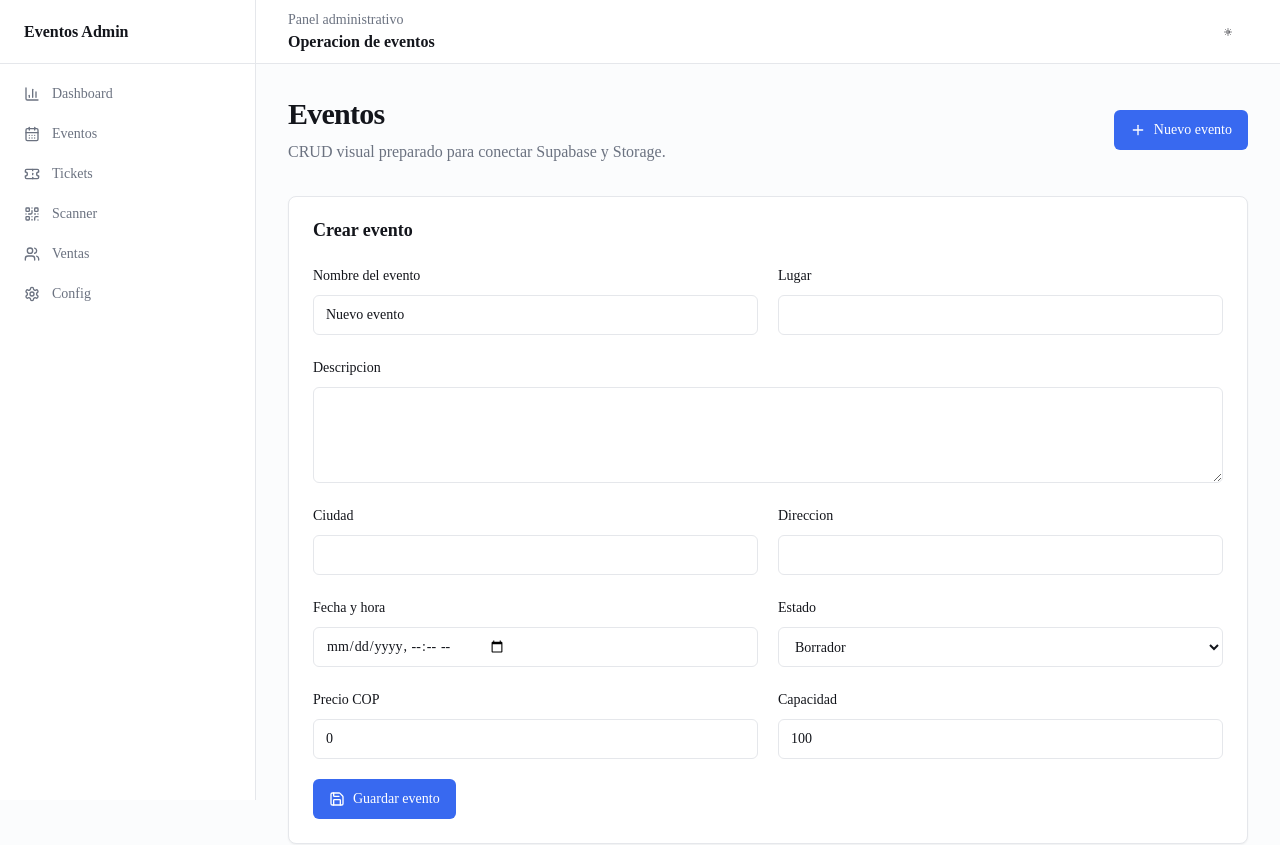
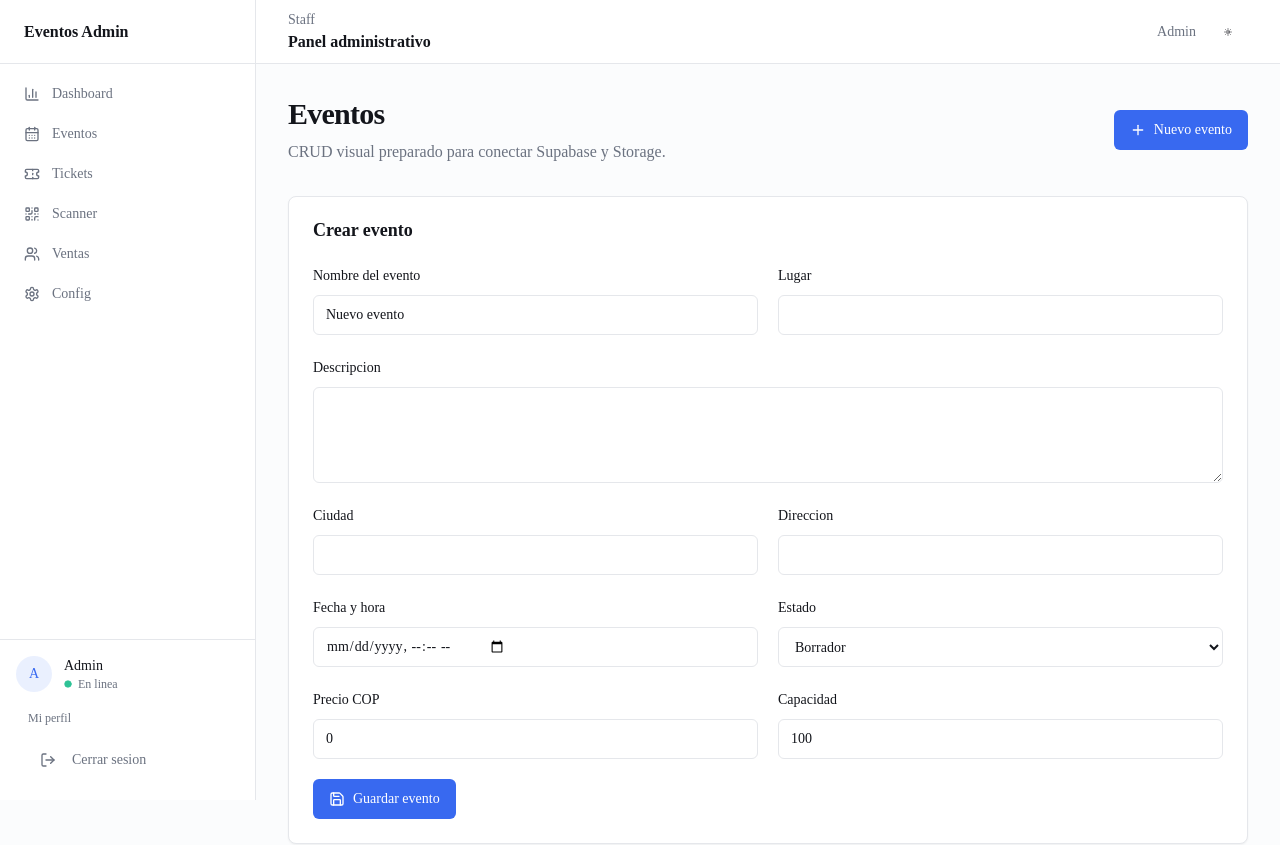
Before and after one commit to Osarik/eventos-platform, a Next.js app: page /dashboard/eventos in a window 1280 px wide. Shown: the top 845 px of the page. Built offline with nearby package versions, Linux system fonts and the light colour scheme; no server answers; the database is empty.

Commit message:
feat: add security layer - middleware role check, 403 page, requireRole helper, logout, admin header with profile

```diff
--- a/src/app/(admin)/layout.tsx
+++ b/src/app/(admin)/layout.tsx
@@ -1,6 +1,6 @@
 import { AdminShell } from "@/features/dashboard/components/admin-shell";
 
-export default function ProtectedLayout({
+export default async function ProtectedLayout({
   children
 }: {
   children: React.ReactNode;
--- /dev/null
+++ b/src/app/(public)/acceso-denegado/page.tsx
@@ -0,0 +1,32 @@
+import { ShieldOff } from "lucide-react";
+import Link from "next/link";
+
+import { Button } from "@/components/ui/button";
+
+export const metadata = {
+  title: "Acceso Denegado"
+};
+
+export default function ForbiddenPage() {
+  return (
+    <main className="container flex min-h-[calc(100vh-8rem)] items-center justify-center py-12">
+      <div className="max-w-md text-center">
+        <div className="mx-auto flex h-16 w-16 items-center justify-center rounded-full bg-destructive/10">
+          <ShieldOff className="h-8 w-8 text-destructive" />
+        </div>
+        <h1 className="mt-6 text-3xl font-semibold tracking-tight">
+          Acceso denegado
+        </h1>
+        <p className="mt-3 text-muted-foreground">
+          No tienes permisos para acceder a esta pagina. Si crees que esto es un
+          error, contacta al administrador.
+        </p>
+        <div className="mt-8 flex justify-center gap-3">
+          <Button asChild variant="outline">
+            <Link href="/">Volver al inicio</Link>
+          </Button>
+        </div>
+      </div>
+    </main>
+  );
+}
--- a/src/app/(public)/mi-cuenta/layout.tsx
+++ b/src/app/(public)/mi-cuenta/layout.tsx
@@ -1,8 +1,8 @@
 import { User } from "lucide-react";
 import Link from "next/link";
-import { redirect } from "next/navigation";
 
 import { createSupabaseServerPageClient } from "@/services/supabase/server";
+import { LogoutButton } from "@/features/auth/components/logout-button";
 
 export default async function MiCuentaLayout({
   children
@@ -14,15 +14,11 @@
     data: { user }
   } = await supabase.auth.getUser();
 
-  if (!user) {
-    redirect("/login?next=/mi-cuenta");
-  }
-
   const { data: profile } = await supabase
     .from("usuarios")
     .select("full_name, email")
-    .eq("id", user.id)
-    .single();
+    .eq("id", user?.id ?? "")
+    .maybeSingle();
 
   return (
     <main className="container py-10">
@@ -34,16 +30,19 @@
           <div>
             <h1 className="text-xl font-semibold">Mi Cuenta</h1>
             <p className="text-sm text-muted-foreground">
-              {profile?.full_name ?? profile?.email ?? user.email}
+              {profile?.full_name ?? profile?.email ?? user?.email}
             </p>
           </div>
         </div>
+        <div className="flex items-center gap-3">
           <Link
             href="/eventos"
             className="text-sm text-muted-foreground underline-offset-4 hover:text-primary hover:underline"
           >
             Ver eventos
           </Link>
+          <LogoutButton />
+        </div>
       </div>
       {children}
     </main>
--- /dev/null
+++ b/src/features/auth/components/logout-button.tsx
@@ -0,0 +1,29 @@
+"use client";
+
+import { LogOut } from "lucide-react";
+import { useRouter } from "next/navigation";
+
+import { Button } from "@/components/ui/button";
+import { createSupabaseBrowserClient } from "@/services/supabase/client";
+
+export function LogoutButton({
+  variant = "outline"
+}: {
+  variant?: "outline" | "ghost" | "default";
+}) {
+  const router = useRouter();
+
+  async function handleLogout() {
+    const supabase = createSupabaseBrowserClient();
+    await supabase.auth.signOut();
+    router.push("/");
+    router.refresh();
+  }
+
+  return (
+    <Button variant={variant} size="sm" onClick={handleLogout}>
+      <LogOut className="mr-2 h-4 w-4" />
+      Cerrar sesion
+    </Button>
+  );
+}
--- a/src/features/dashboard/components/admin-shell.tsx
+++ b/src/features/dashboard/components/admin-shell.tsx
@@ -2,6 +2,7 @@
 import {
   BarChart3,
   CalendarDays,
+  Circle,
   QrCode,
   Settings,
   Ticket,
@@ -9,6 +10,8 @@
 } from "lucide-react";
 
 import { ThemeToggle } from "@/components/layout/theme-toggle";
+import { LogoutButton } from "@/features/auth/components/logout-button";
+import { createSupabaseServerPageClient } from "@/services/supabase/server";
 
 const navItems = [
   { href: "/dashboard", label: "Dashboard", icon: BarChart3 },
@@ -19,14 +22,34 @@
   { href: "/dashboard/configuracion", label: "Config", icon: Settings }
 ];
 
-export function AdminShell({ children }: { children: React.ReactNode }) {
+export async function AdminShell({ children }: { children: React.ReactNode }) {
+  const supabase = await createSupabaseServerPageClient();
+  const {
+    data: { user }
+  } = await supabase.auth.getUser();
+
+  const { data: profile } = await supabase
+    .from("usuarios")
+    .select("full_name, email, role")
+    .eq("id", user?.id ?? "")
+    .maybeSingle();
+
+  const displayName =
+    profile?.full_name ?? profile?.email ?? user?.email ?? "Admin";
+  const roleLabel =
+    profile?.role === "super_admin"
+      ? "Super Administrador"
+      : profile?.role === "admin"
+        ? "Administrador"
+        : "Staff";
+
   return (
     <div className="min-h-screen bg-muted/30">
-      <aside className="fixed inset-y-0 left-0 hidden w-64 border-r bg-background lg:block">
+      <aside className="fixed inset-y-0 left-0 hidden w-64 border-r bg-background lg:flex lg:flex-col">
         <div className="flex h-16 items-center border-b px-6 font-semibold">
           Eventos Admin
         </div>
-        <nav className="space-y-1 p-3">
+        <nav className="flex-1 space-y-1 overflow-y-auto p-3">
           {navItems.map((item) => (
             <Link
               key={item.href}
@@ -38,16 +61,44 @@
             </Link>
           ))}
         </nav>
+        <div className="border-t p-4">
+          <div className="flex items-center gap-3">
+            <div className="flex h-9 w-9 items-center justify-center rounded-full bg-primary/10 text-sm font-medium text-primary">
+              {displayName.charAt(0).toUpperCase()}
+            </div>
+            <div className="flex-1 truncate">
+              <p className="truncate text-sm font-medium">{displayName}</p>
+              <div className="flex items-center gap-1.5 text-xs text-muted-foreground">
+                <Circle className="h-2 w-2 fill-accent text-accent" />
+                En linea
+              </div>
+            </div>
+          </div>
+          <div className="mt-3 space-y-1">
+            <Link
+              href="/"
+              className="block rounded-md px-3 py-1.5 text-xs text-muted-foreground hover:bg-secondary hover:text-foreground"
+            >
+              Mi perfil
+            </Link>
+            <div className="px-3 py-1.5 text-xs text-muted-foreground">
+              <LogoutButton variant="ghost" />
+            </div>
+          </div>
+        </div>
       </aside>
       <div className="lg:pl-64">
         <header className="sticky top-0 z-30 flex h-16 items-center justify-between border-b bg-background/85 px-4 backdrop-blur lg:px-8">
           <div>
-            <p className="text-sm text-muted-foreground">
-              Panel administrativo
-            </p>
-            <h1 className="text-base font-semibold">Operacion de eventos</h1>
+            <p className="text-sm text-muted-foreground">{roleLabel}</p>
+            <h1 className="text-base font-semibold">Panel administrativo</h1>
           </div>
-          <ThemeToggle />
+          <div className="flex items-center gap-3">
+            <span className="hidden text-sm text-muted-foreground md:block">
+              {displayName}
+            </span>
+            <ThemeToggle />
+          </div>
         </header>
         <main className="px-4 py-8 lg:px-8">{children}</main>
       </div>
--- /dev/null
+++ b/src/lib/auth.ts
@@ -0,0 +1,64 @@
+import { createServerClient, type CookieOptions } from "@supabase/ssr";
+import { cookies } from "next/headers";
+import { NextResponse } from "next/server";
+
+type SupabaseCookie = {
+  name: string;
+  value: string;
+  options: CookieOptions;
+};
+
+type AllowedRole = "super_admin" | "admin" | "staff";
+
+export async function requireRole(allowedRoles: AllowedRole[]) {
+  const cookieStore = await cookies();
+
+  const supabase = createServerClient(
+    process.env.NEXT_PUBLIC_SUPABASE_URL!,
+    process.env.NEXT_PUBLIC_SUPABASE_ANON_KEY!,
+    {
+      cookies: {
+        getAll() {
+          return cookieStore.getAll();
+        },
+        setAll(cookiesToSet: SupabaseCookie[]) {
+          cookiesToSet.forEach(({ name, value, options }) => {
+            cookieStore.set(name, value, options);
+          });
+        }
+      }
+    }
+  );
+
+  const {
+    data: { user }
+  } = await supabase.auth.getUser();
+
+  if (!user) {
+    return {
+      user: null,
+      error: new NextResponse(JSON.stringify({ error: "No autorizado" }), {
+        status: 401,
+        headers: { "content-type": "application/json" }
+      })
+    };
+  }
+
+  const { data: profile } = await supabase
+    .from("usuarios")
+    .select("role")
+    .eq("id", user.id)
+    .single();
+
+  if (!profile || !allowedRoles.includes(profile.role as AllowedRole)) {
+    return {
+      user: null,
+      error: new NextResponse(JSON.stringify({ error: "Permiso denegado" }), {
+        status: 403,
+        headers: { "content-type": "application/json" }
+      })
+    };
+  }
+
+  return { user, error: null };
+}
--- a/src/middleware.ts
+++ b/src/middleware.ts
@@ -7,10 +7,11 @@
   options: CookieOptions;
 };
 
+const ADMIN_ROUTES = ["/dashboard", "/scanner"];
+const USER_ROUTES = ["/mi-cuenta"];
+
 export async function middleware(request: NextRequest) {
-  let response = NextResponse.next({
-    request
-  });
+  let response = NextResponse.next({ request });
 
   const supabaseUrl = process.env.NEXT_PUBLIC_SUPABASE_URL;
   const supabaseAnonKey = process.env.NEXT_PUBLIC_SUPABASE_ANON_KEY;
@@ -40,21 +41,46 @@
     data: { user }
   } = await supabase.auth.getUser();
 
-  const isProtectedRoute =
-    request.nextUrl.pathname.startsWith("/dashboard") ||
-    request.nextUrl.pathname.startsWith("/scanner") ||
-    request.nextUrl.pathname.startsWith("/mi-cuenta");
+  const pathname = request.nextUrl.pathname;
+  const isAdminRoute = ADMIN_ROUTES.some((r) => pathname.startsWith(r));
+  const isUserRoute = USER_ROUTES.some((r) => pathname.startsWith(r));
 
-  if (isProtectedRoute && !user) {
-    const redirectUrl = request.nextUrl.clone();
-    redirectUrl.pathname = "/login";
-    redirectUrl.searchParams.set("next", request.nextUrl.pathname);
-    return NextResponse.redirect(redirectUrl);
+  if (isAdminRoute && !user) {
+    return redirectTo(request, "/login");
+  }
+
+  if (isAdminRoute && user) {
+    const { data: profile } = await supabase
+      .from("usuarios")
+      .select("role")
+      .eq("id", user.id)
+      .single();
+
+    const allowed = ["super_admin", "admin", "staff"];
+    if (!profile || !allowed.includes(profile.role)) {
+      return redirectTo(request, "/acceso-denegado");
+    }
+  }
+
+  if (isUserRoute && !user) {
+    return redirectTo(request, "/login");
   }
 
   return response;
 }
 
+function redirectTo(request: NextRequest, path: string) {
+  const url = request.nextUrl.clone();
+  url.pathname = path;
+  url.searchParams.set("next", request.nextUrl.pathname);
+  return NextResponse.redirect(url);
+}
+
 export const config = {
-  matcher: ["/dashboard/:path*", "/scanner/:path*"]
+  matcher: [
+    "/dashboard/:path*",
+    "/scanner/:path*",
+    "/mi-cuenta/:path*",
+    "/mi-cuenta"
+  ]
 };
```
Lines whose indentation alone changed are shown as unchanged.
